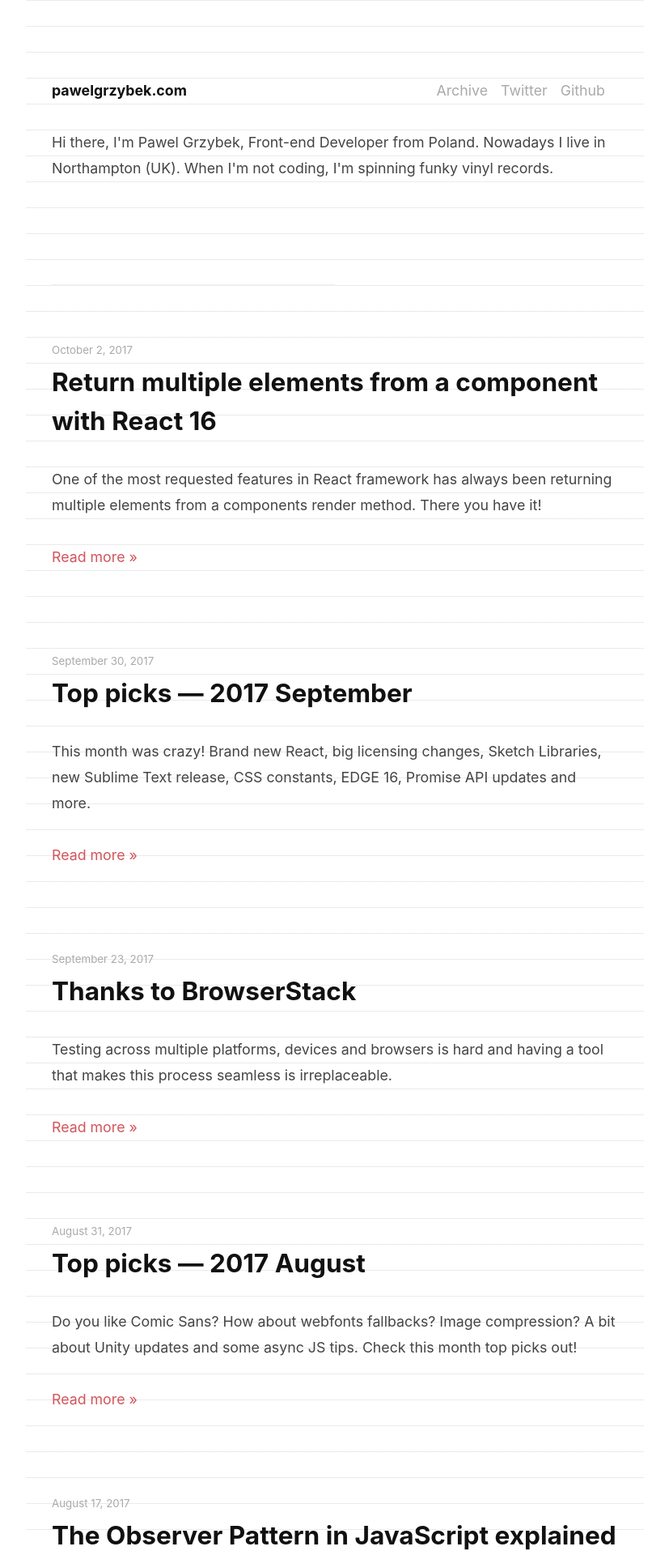
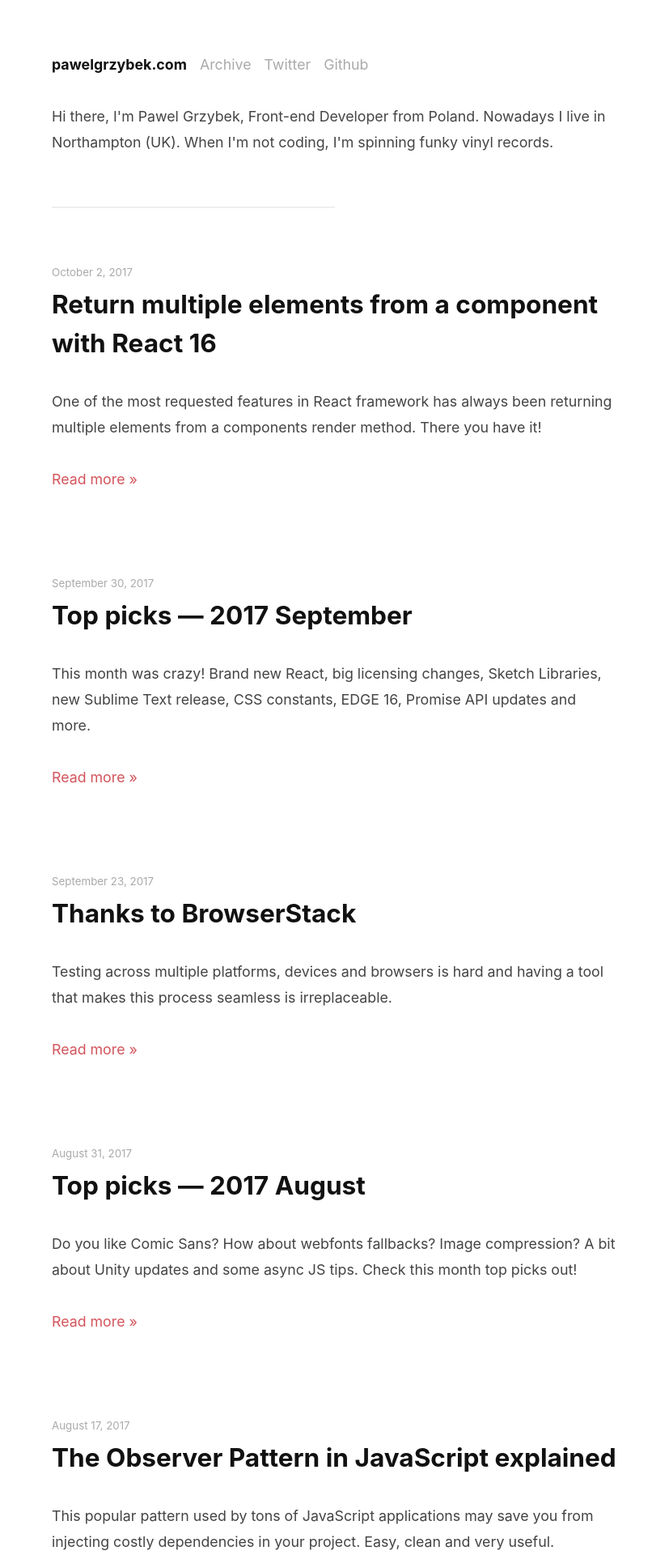
Before and after one commit to kimruddock/pawelgrzybek.github.io, a Jekyll site: the page built from index.html, in a window 1280 px wide. Shown: the top 1920 px of the page at 81% size, without its empty margins (226-1053 px from the left). Built offline with Jekyll 4.4.1, drawn with Linux system fonts in a browser that asks for light colours; the list of posts is cut into pages by our own code.

Commit message:
update seom syles

```diff
--- a/_src/css/style.css
+++ b/_src/css/style.css
@@ -141,7 +141,7 @@ blockquote p {
   padding: 0 1.8rem;
   margin: 0 auto;
 
-  background-image: linear-gradient(rgba(50, 50, 50, .1) 1px, transparent 1px);
+  /* background-image: linear-gradient(rgba(50, 50, 50, .1) 1px, transparent 1px); */
   background-size: 100% 32px;
 }
 
@@ -154,7 +154,7 @@ blockquote p {
 }
 
 .header {
-  padding: 5.4rem 0;
+  padding: 3.6rem 0 1.8rem;
   margin-bottom: 3.6rem;
   position: relative;
 }
@@ -184,7 +184,6 @@ blockquote p {
 @media screen and (min-width: 700px) {
   .header__title {
     flex-basis: auto;
-    margin-right: auto;
   }
 }
 
--- a/dist/css/style.css
+++ b/dist/css/style.css
@@ -141,7 +141,7 @@ blockquote p {
   padding: 0 1.8rem;
   margin: 0 auto;
 
-  background-image: linear-gradient(rgba(50, 50, 50, .1) 1px, transparent 1px);
+  /* background-image: linear-gradient(rgba(50, 50, 50, .1) 1px, transparent 1px); */
   background-size: 100% 32px;
 }
 
@@ -154,7 +154,7 @@ blockquote p {
 }
 
 .header {
-  padding: 5.4rem 0;
+  padding: 3.6rem 0 1.8rem;
   margin-bottom: 3.6rem;
   position: relative;
 }
@@ -184,7 +184,6 @@ blockquote p {
 @media screen and (min-width: 700px) {
   .header__title {
     flex-basis: auto;
-    margin-right: auto;
   }
 }
 
```
